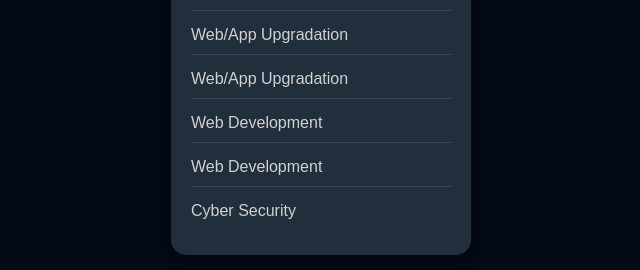
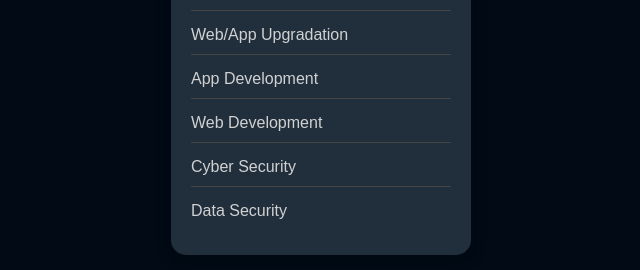
Before and after one commit to ziostech507-jpg/Z.S.M, a React (Create React App) app: page /servicePopUp in a window 1280 px wide. Shown: the part 241-511 px from the top of the page, without its empty margins (319-959 px from the left). Built offline with nearby package versions, Linux system fonts and the light colour scheme; a web font is replaced by a local one.

Commit message:
add routes for services

```diff
--- a/src/components/TopNavbar/ServiceDropDown.jsx
+++ b/src/components/TopNavbar/ServiceDropDown.jsx
@@ -9,27 +9,21 @@ const ServicePopUp = () => {
   return (
     <div className='servicePopUpContainer'>
       <ul>
-      <li onClick={handleClick}> AI/ML</li>
-        <li  onClick={handleClick}>AIXpertSites
+      <li onClick={()=>navigate('/ai-ml-projects')}> AI/ML</li>
+        <li  onClick={()=>navigate('/aixpersites')}>AIXpertSites
         </li>
-        <li  onClick={handleClick}>Personal Software for Business
+        <li  onClick={()=>navigate('/personal-software')}>Personal Software for Business</li>
+        <li  onClick={()=>navigate('/web-app-upgradation')}>Web/App Upgradation
 </li>
-        <li  onClick={handleClick}>Web/App Upgradation
+        <li  onClick={()=>navigate('/app-developement')}>App Development
 
 </li>
-        <li  onClick={handleClick}>Web/App Upgradation
+        <li  onClick={()=>navigate('/web-developement')}>Web Development
 
 </li>
-        <li  onClick={handleClick}>Web Development
-
+        <li  onClick={()=>navigate('/cyber-security')}>Cyber Security
 </li>
-        <li  onClick={handleClick}>Web Development
-
-</li>
-        <li  onClick={handleClick}>Cyber Security
-
-
-
+        <li  onClick={()=>navigate('/data-security')}>Data Security
 </li>
         </ul>
     </div>
--- a/src/components/TopNavbar/TopNavbar.jsx
+++ b/src/components/TopNavbar/TopNavbar.jsx
@@ -485,7 +485,7 @@ const TopNavbar = () => {
             <ul className="servicesDropdownMenu">
               <li
                 onClick={() => {
-                  navigate("/service1");
+                  navigate("/ai-ml-projects");
                   setMenuOpen(false);
                 }}
               >
@@ -493,7 +493,7 @@ const TopNavbar = () => {
               </li>
               <li
                 onClick={() => {
-                  navigate("/service2");
+                  navigate("/aixpersites");
                   setMenuOpen(false);
                 }}
               >
@@ -502,7 +502,7 @@ const TopNavbar = () => {
               </li>
               <li
                 onClick={() => {
-                  navigate("/service3");
+                  navigate("/personal-software");
                   setMenuOpen(false);
                 }}
               >
@@ -510,7 +510,7 @@ const TopNavbar = () => {
               </li>
               <li
                 onClick={() => {
-                  navigate("/service3");
+                  navigate("/web-app-upgradation");
                   setMenuOpen(false);
                 }}
               >
@@ -518,7 +518,7 @@ const TopNavbar = () => {
               </li>
               <li
                 onClick={() => {
-                  navigate("/service3");
+                  navigate("/app-developement");
                   setMenuOpen(false);
                 }}
               >
@@ -526,7 +526,7 @@ const TopNavbar = () => {
               </li>
               <li
                 onClick={() => {
-                  navigate("/service3");
+                  navigate("/web-developement");
                   setMenuOpen(false);
                 }}
               >
@@ -536,7 +536,7 @@ const TopNavbar = () => {
               </li>
               <li
                 onClick={() => {
-                  navigate("/service3");
+                  navigate("/data-security");
                   setMenuOpen(false);
                 }}
               >
@@ -544,7 +544,7 @@ const TopNavbar = () => {
               </li>
               <li
                 onClick={() => {
-                  navigate("/service3");
+                  navigate("/cyber-security");
                   setMenuOpen(false);
                 }}
               >
```
